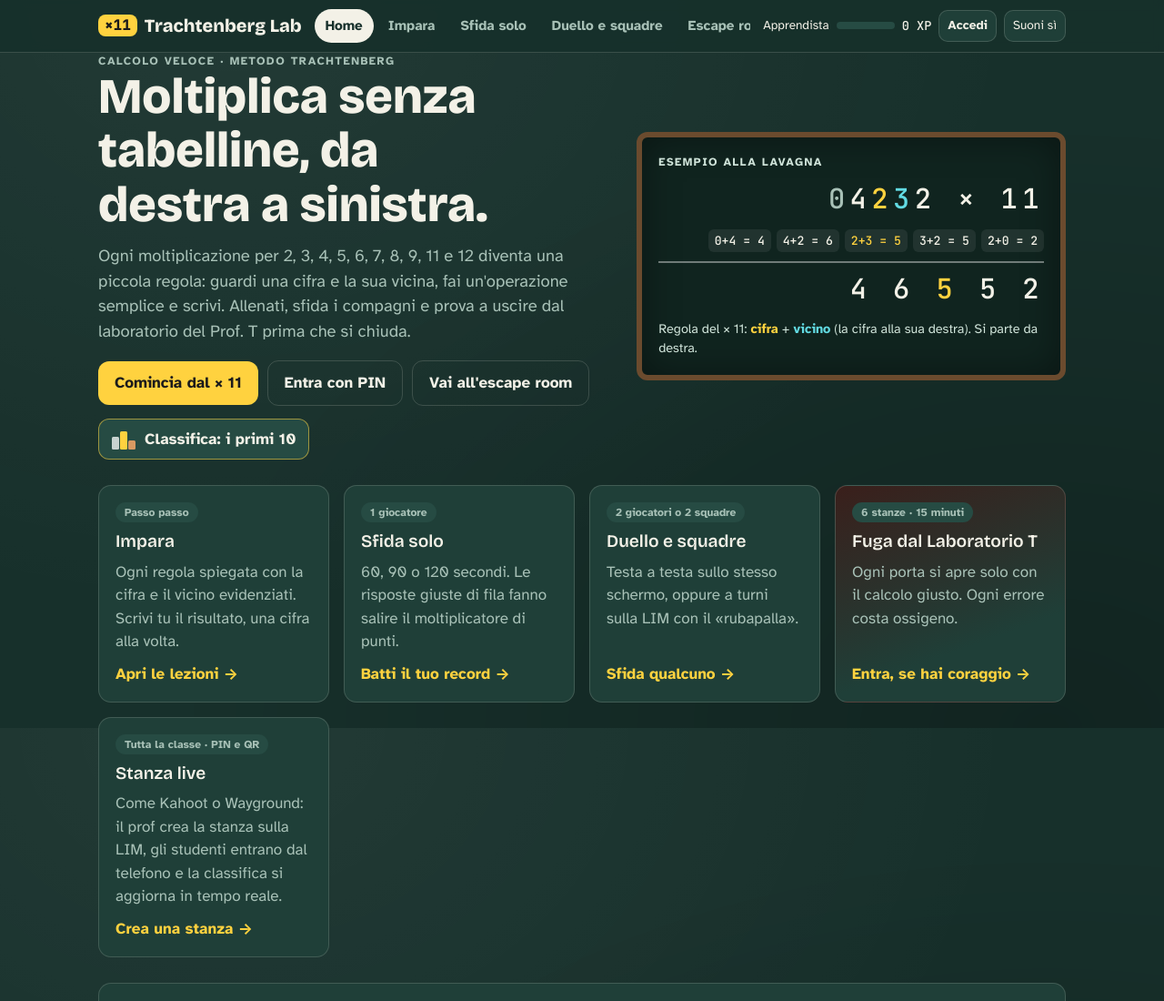
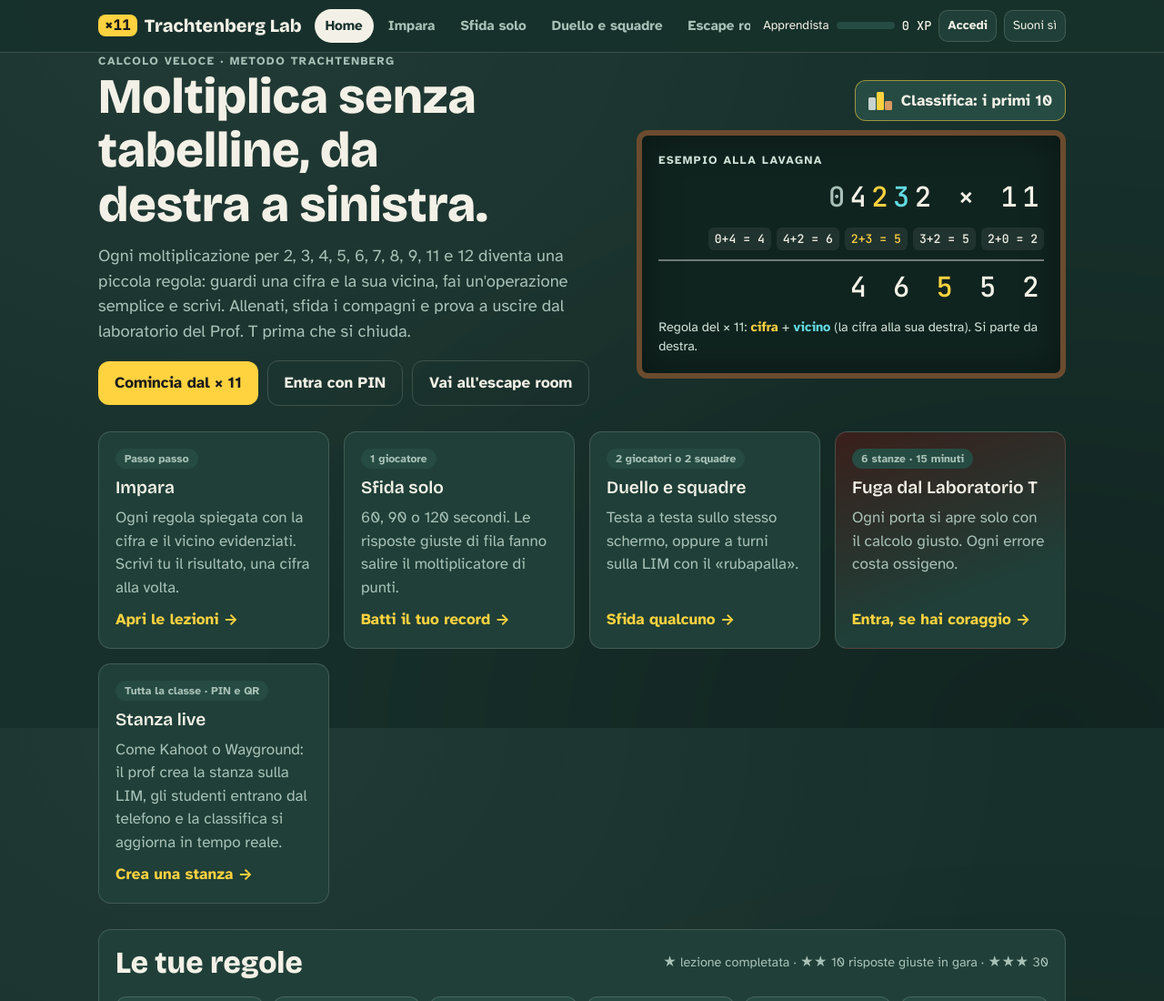
Before and after one commit to SuperZep/trachtenberg-lab, a plain HTML site: page index.html in a window 1280 px wide. Shown: the top 1100 px of the page at 91% size. Drawn offline with nearby package versions, Linux system fonts and the light colour scheme.

Commit message:
Home: pulsante classifica in alto a destra, sopra la lavagna
Co-Authored-By: Claude Opus 5.5 <noreply@anthropic.com>
Claude-Session: https://claude.ai/code/session_01U1Pi7Gbg6i6oFXhQjPXvYq

```diff
--- a/index.html
+++ b/index.html
@@ -302,7 +302,8 @@ input[type=text],input[type=number]{background:#132824;border:1px solid var(--li
 .gtop{display:flex;justify-content:space-between;align-items:center;gap:10px}
 .iconbtn.acc{font-weight:700;max-width:130px;overflow:hidden;text-overflow:ellipsis;white-space:nowrap}
 .iconbtn.acc.on{background:var(--yellow);color:#1b1b1b !important;border-color:var(--yellow)}
-.podbtn{display:inline-flex;align-items:center;gap:10px;margin-top:14px;background:var(--panel2);border:1px solid rgba(255,210,63,.55);border-radius:12px;padding:9px 14px;font-weight:700;color:var(--chalk)}
+.heroright{display:flex;flex-direction:column;gap:10px;min-width:0}
+.podbtn{align-self:flex-end;display:inline-flex;align-items:center;gap:10px;background:var(--panel2);border:1px solid rgba(255,210,63,.55);border-radius:12px;padding:9px 14px;font-weight:700;color:var(--chalk)}
 .podbtn:hover{border-color:var(--yellow);transform:translateY(-1px)}
 #topModal h3{display:flex;align-items:center;gap:8px}
 #topList .lb .r{grid-template-columns:40px 1fr auto}
@@ -347,14 +348,16 @@ footer{color:var(--muted);font-size:.85rem;text-align:center;padding:20px}
         <a class="btn ghost" href="#gioca">Entra con PIN</a>
         <a class="btn ghost" href="#escape">Vai all'escape room</a>
       </div>
+    </div>
+    <div class="heroright">
       <button class="podbtn" id="podBtn" type="button" aria-haspopup="dialog"><svg width="26" height="22" viewBox="0 0 26 22" aria-hidden="true"><rect x="9" y="2" width="8" height="20" rx="1.5" fill="#ffd23f"/><rect x="0" y="8" width="8" height="14" rx="1.5" fill="#c9d3d0"/><rect x="18" y="12" width="8" height="10" rx="1.5" fill="#d89a62"/></svg><span>Classifica: i primi 10</span></button>
-    </div>
     <div class="board" aria-label="Esempio: 4232 per 11">
       <div class="eyebrow" style="color:#cfe3d9">Esempio alla lavagna</div>
       <div class="chalkline" style="margin-top:8px"><span class="muted">0</span>4<span class="hl-y">2</span><span class="hl-c">3</span>2 × 11</div>
       <div class="steps"><span>0+4 = 4</span><span>4+2 = 6</span><span class="hl-y">2+3 = 5</span><span>3+2 = 5</span><span>2+0 = 2</span></div>
       <div class="chalkline" style="border-top:2px solid rgba(255,255,255,.4);padding-top:6px">4 6 <span class="hl-y">5</span> 5 2</div>
       <p style="font-size:.9rem;color:#cfe3d9;margin-top:10px">Regola del × 11: <b class="hl-y">cifra</b> + <b class="hl-c">vicino</b> (la cifra alla sua destra). Si parte da destra.</p>
+    </div>
     </div>
   </div>
 
```
